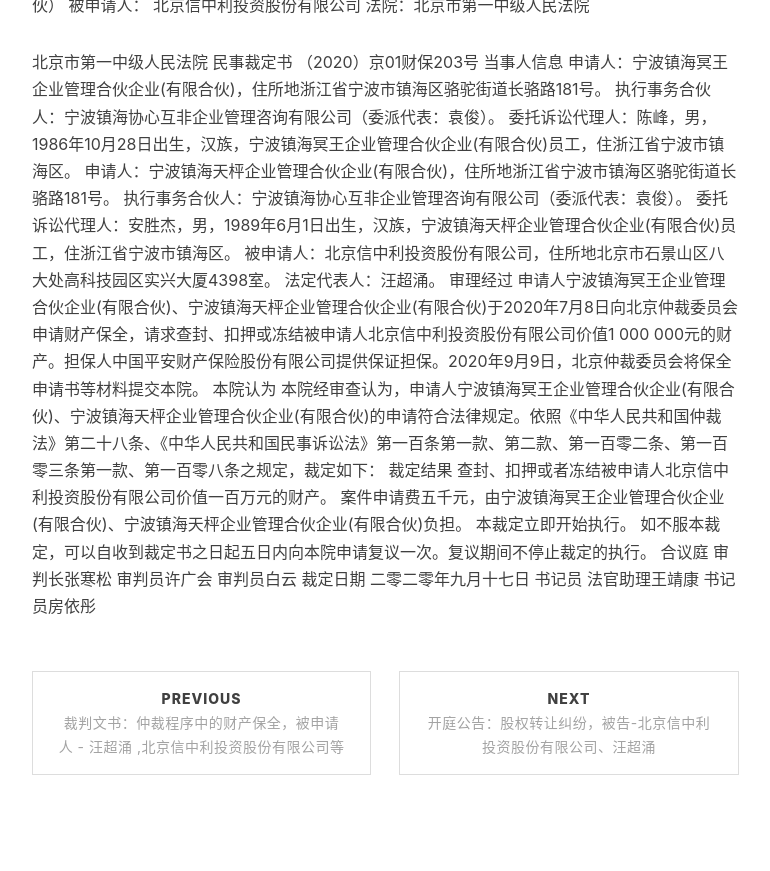
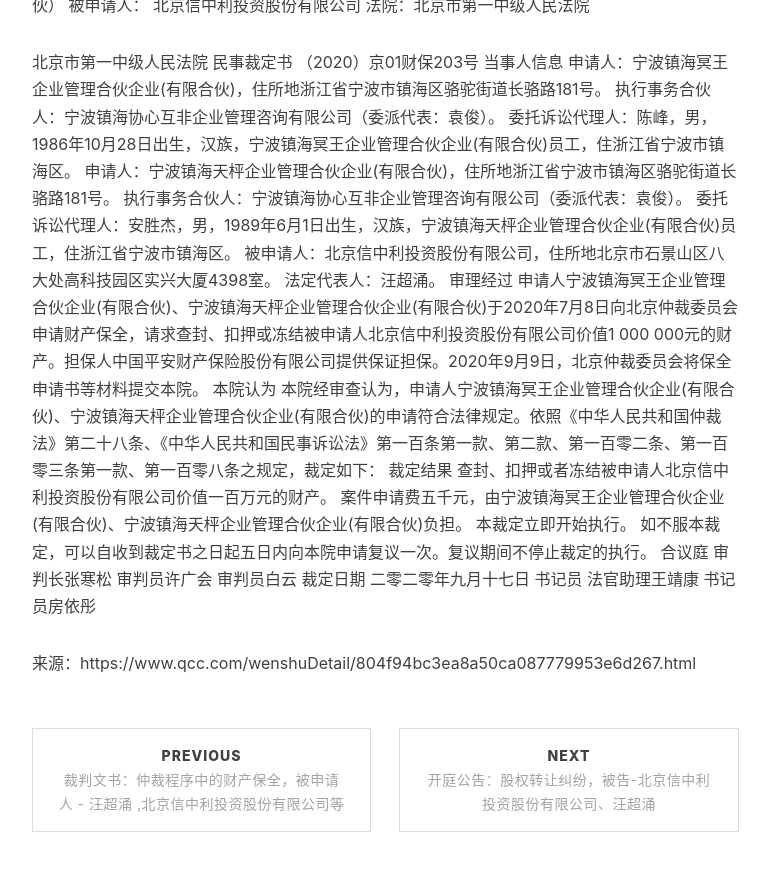
Before and after one commit to woaixinzhongli/woaixinzhongli.github.io, a Jekyll site: the page built from _posts/complaint/2021-01-03-裁判文书-仲裁程序中的财产保全，被申请人 - 北京信中利投资股份有限公司.md, in a window 1280 px wide and 900 px high, scrolled down 919 px. Shown: the top 871 px of the window, without its empty margins (233-1003 px from the left). Built offline with Jekyll 4.4.1, drawn with Linux system fonts in a browser that asks for light colours; nearby versions of some CDN libraries; before the commit the page ends 1762 px from its top, so only the background shows below that.

Commit message:
Update 2021-01-03-裁判文书-仲裁程序中的财产保全，被申请人 - 北京信中利投资股份有限公司.md

```diff
--- a/_posts/complaint/2021-01-03-裁判文书-仲裁程序中的财产保全，被申请人 - 北京信中利投资股份有限公司.md
+++ b/_posts/complaint/2021-01-03-裁判文书-仲裁程序中的财产保全，被申请人 - 北京信中利投资股份有限公司.md
@@ -46,3 +46,5 @@
 书记员
 法官助理王靖康
 书记员房依彤
+
+来源：https://www.qcc.com/wenshuDetail/804f94bc3ea8a50ca087779953e6d267.html
```
